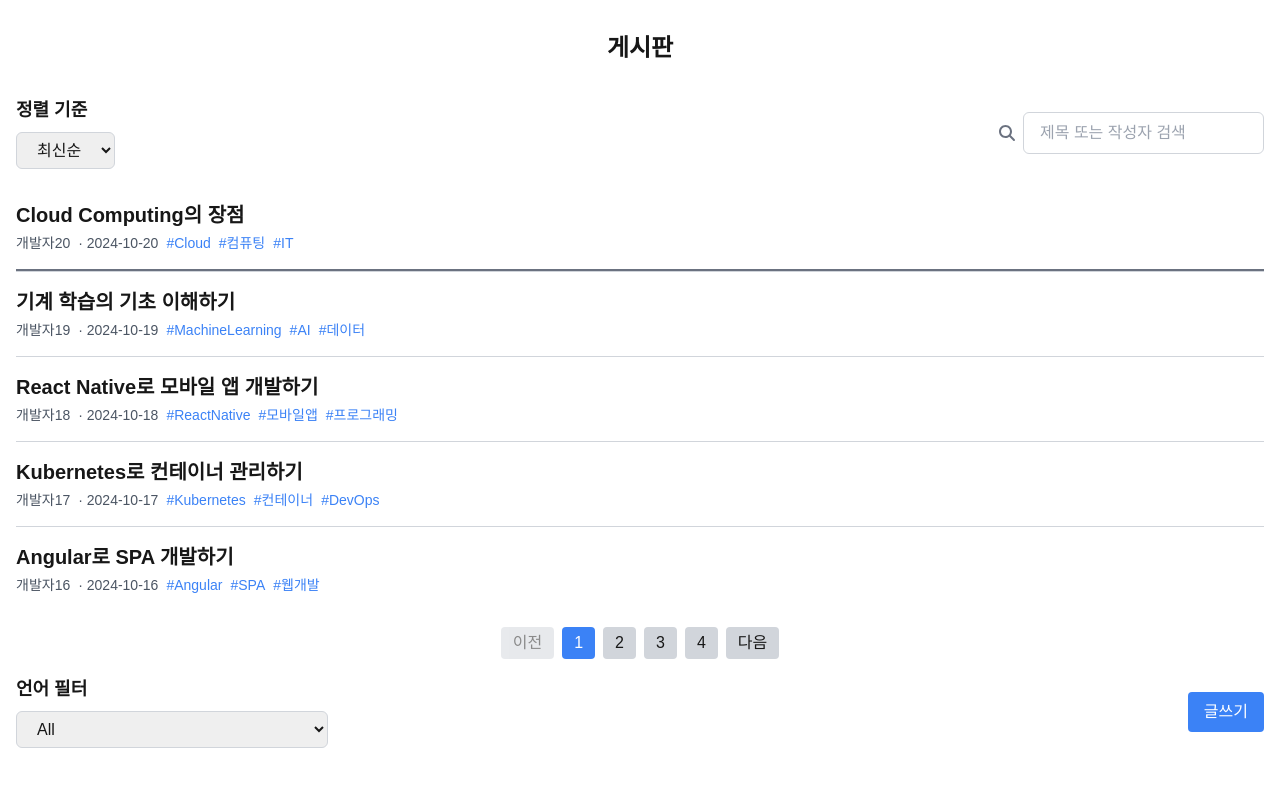
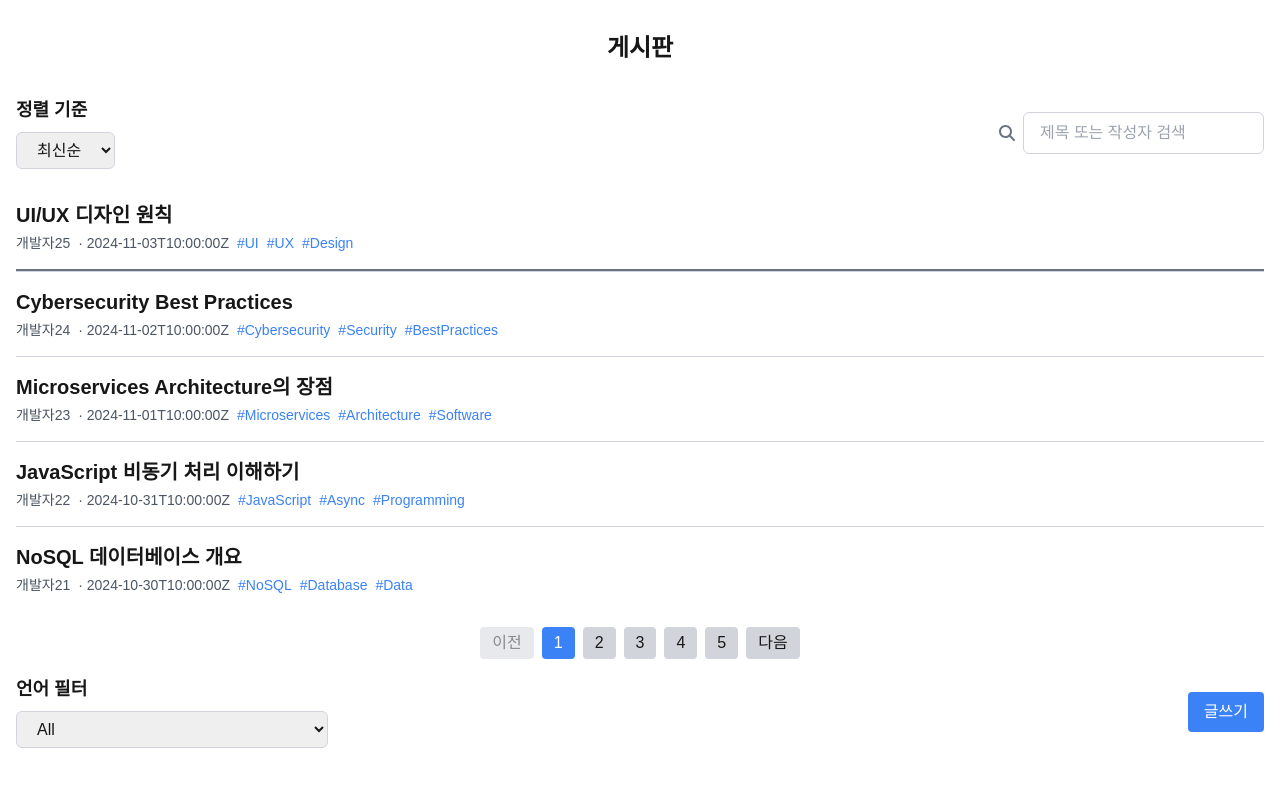
Before and after one commit to songhyein0123/code404, a Next.js app: page /post in a window 1280 px wide. Shown: the top 786 px of the page. Built offline with nearby package versions, Linux system fonts and the light colour scheme.

Commit message:
fix: Mock_Data에 content를 추가

```diff
--- a/src/app/post/_components/PostMockData.ts
+++ b/src/app/post/_components/PostMockData.ts
@@ -1,152 +1,212 @@
-// PostMockData.ts
-
 export interface Post {
     id: number;
     title: string;
     author: string;
     date: string;
     hashtags: string[];
+    content: string; // 추가된 content 속성
 }
 
+// mock data 예시
 export const PostMockData: Post[] = [
     {
         id: 1,
-        title: "TypeScript를 시작하는 방법",
+        title: "React Hooks 완벽 가이드",
         author: "개발자1",
-        date: "2024-10-01",
-        hashtags: ["#TypeScript", "#JavaScript", "#프로그래밍"]
+        date: "2024-10-10T10:00:00Z",
+        hashtags: ["#React", "#Hooks", "#JavaScript"],
+        content: "React Hooks에 대한 심층적인 이해와 다양한 사용법을 소개합니다."
     },
     {
         id: 2,
-        title: "React와 Redux로 상태 관리하기",
+        title: "TypeScript로 안전한 코드 작성하기",
         author: "개발자2",
-        date: "2024-10-02",
-        hashtags: ["#React", "#Redux", "#웹개발"]
+        date: "2024-10-11T10:00:00Z",
+        hashtags: ["#TypeScript", "#JavaScript", "#프로그래밍"],
+        content: "TypeScript를 사용하여 타입 안전성을 확보하는 방법에 대해 다룹니다."
     },
     {
         id: 3,
-        title: "Next.js로 SSR 구현하기",
+        title: "CSS Flexbox와 Grid Layout 비교",
         author: "개발자3",
-        date: "2024-10-03",
-        hashtags: ["#Nextjs", "#SSR", "#React"]
+        date: "2024-10-12T10:00:00Z",
+        hashtags: ["#CSS", "#Flexbox", "#Grid"],
+        content: "Flexbox와 Grid Layout의 차이점과 각각의 장단점에 대해 알아봅니다."
     },
     {
         id: 4,
-        title: "Node.js로 REST API 만들기",
+        title: "Node.js를 활용한 REST API 개발",
         author: "개발자4",
-        date: "2024-10-04",
-        hashtags: ["#Nodejs", "#API", "#백엔드"]
+        date: "2024-10-13T10:00:00Z",
+        hashtags: ["#Nodejs", "#API", "#Backend"],
+        content: "Node.js로 REST API를 개발하는 방법에 대해 설명합니다."
     },
     {
         id: 5,
-        title: "Tailwind CSS로 디자인 쉽게 하기",
+        title: "Git을 이용한 협업 방법",
         author: "개발자5",
-        date: "2024-10-05",
-        hashtags: ["#TailwindCSS", "#디자인", "#프론트엔드"]
+        date: "2024-10-14T10:00:00Z",
+        hashtags: ["#Git", "#협업", "#버전관리"],
+        content: "Git을 활용하여 팀 프로젝트에서 협업하는 방법에 대해 소개합니다."
     },
     {
         id: 6,
-        title: "Python으로 데이터 분석 시작하기",
+        title: "React와 Redux로 상태 관리하기",
         author: "개발자6",
-        date: "2024-10-06",
-        hashtags: ["#Python", "#데이터분석", "#AI"]
+        date: "2024-10-15T10:00:00Z",
+        hashtags: ["#React", "#Redux", "#StateManagement"],
+        content: "Redux를 사용하여 React 애플리케이션의 상태를 효과적으로 관리하는 방법을 다룹니다."
     },
     {
         id: 7,
-        title: "Git과 GitHub로 협업하기",
+        title: "Python과 Flask로 웹 애플리케이션 만들기",
         author: "개발자7",
-        date: "2024-10-07",
-        hashtags: ["#Git", "#GitHub", "#협업"]
+        date: "2024-10-16T10:00:00Z",
+        hashtags: ["#Python", "#Flask", "#WebDevelopment"],
+        content: "Flask를 활용하여 Python으로 웹 애플리케이션을 만드는 과정을 소개합니다."
     },
     {
         id: 8,
-        title: "Docker를 활용한 배포 전략",
+        title: "Vue.js로 SPA 만들기",
         author: "개발자8",
-        date: "2024-10-08",
-        hashtags: ["#Docker", "#배포", "#DevOps"]
+        date: "2024-10-17T10:00:00Z",
+        hashtags: ["#Vue", "#SPA", "#JavaScript"],
+        content: "Vue.js를 사용하여 단일 페이지 애플리케이션(SPA)을 만드는 방법을 다룹니다."
     },
     {
         id: 9,
-        title: "GraphQL로 효율적인 데이터 가져오기",
+        title: "Java로 RESTful 웹 서비스 구축하기",
         author: "개발자9",
-        date: "2024-10-09",
-        hashtags: ["#GraphQL", "#데이터", "#API"]
+        date: "2024-10-18T10:00:00Z",
+        hashtags: ["#Java", "#REST", "#WebServices"],
+        content: "Java로 RESTful 웹 서비스를 구축하는 방법을 상세히 설명합니다."
     },
     {
         id: 10,
-        title: "Jest로 유닛 테스트하기",
+        title: "React Native로 모바일 앱 개발하기",
         author: "개발자10",
-        date: "2024-10-10",
-        hashtags: ["#Jest", "#테스트", "#프론트엔드"]
+        date: "2024-10-19T10:00:00Z",
+        hashtags: ["#ReactNative", "#MobileDevelopment", "#JavaScript"],
+        content: "React Native를 사용하여 모바일 애플리케이션을 개발하는 방법을 다룹니다."
     },
     {
         id: 11,
-        title: "Firebase로 인증 시스템 구축하기",
+        title: "Docker를 이용한 컨테이너화",
         author: "개발자11",
-        date: "2024-10-11",
-        hashtags: ["#Firebase", "#인증", "#백엔드"]
+        date: "2024-10-20T10:00:00Z",
+        hashtags: ["#Docker", "#Containerization", "#DevOps"],
+        content: "Docker를 활용하여 애플리케이션을 컨테이너화하는 방법을 소개합니다."
     },
     {
         id: 12,
-        title: "CSS Grid와 Flexbox 비교하기",
+        title: "GraphQL과 REST API의 차이",
         author: "개발자12",
-        date: "2024-10-12",
-        hashtags: ["#CSS", "#Grid", "#Flexbox"]
+        date: "2024-10-21T10:00:00Z",
+        hashtags: ["#GraphQL", "#REST", "#API"],
+        content: "GraphQL과 REST API의 주요 차이점과 사용 사례를 설명합니다."
     },
     {
         id: 13,
-        title: "웹 접근성을 고려한 개발",
+        title: "AWS를 이용한 클라우드 배포",
         author: "개발자13",
-        date: "2024-10-13",
-        hashtags: ["#웹접근성", "#UX", "#디자인"]
+        date: "2024-10-22T10:00:00Z",
+        hashtags: ["#AWS", "#Cloud", "#Deployment"],
+        content: "AWS를 활용하여 애플리케이션을 클라우드에 배포하는 방법을 다룹니다."
     },
     {
         id: 14,
-        title: "API 보안을 위한 Best Practices",
+        title: "테스트 주도 개발(TDD) 실천하기",
         author: "개발자14",
-        date: "2024-10-14",
-        hashtags: ["#API", "#보안", "#백엔드"]
+        date: "2024-10-23T10:00:00Z",
+        hashtags: ["#TDD", "#Testing", "#SoftwareDevelopment"],
+        content: "테스트 주도 개발(TDD)의 원칙과 실천 방법에 대해 소개합니다."
     },
     {
         id: 15,
-        title: "Sass로 CSS를 더 쉽게 관리하기",
+        title: "CSS Preprocessors: SASS의 사용법",
         author: "개발자15",
-        date: "2024-10-15",
-        hashtags: ["#Sass", "#CSS", "#프론트엔드"]
+        date: "2024-10-24T10:00:00Z",
+        hashtags: ["#CSS", "#SASS", "#Preprocessors"],
+        content: "CSS Preprocessor인 SASS를 사용하는 방법과 이점에 대해 다룹니다."
     },
     {
         id: 16,
-        title: "Angular로 SPA 개발하기",
+        title: "MERN 스택으로 풀스택 애플리케이션 만들기",
         author: "개발자16",
-        date: "2024-10-16",
-        hashtags: ["#Angular", "#SPA", "#웹개발"]
+        date: "2024-10-25T10:00:00Z",
+        hashtags: ["#MERN", "#FullStack", "#JavaScript"],
+        content: "MERN 스택을 활용하여 풀스택 애플리케이션을 만드는 과정을 소개합니다."
     },
     {
         id: 17,
-        title: "Kubernetes로 컨테이너 관리하기",
+        title: "Machine Learning Basics",
         author: "개발자17",
-        date: "2024-10-17",
-        hashtags: ["#Kubernetes", "#컨테이너", "#DevOps"]
+        date: "2024-10-26T10:00:00Z",
+        hashtags: ["#MachineLearning", "#AI", "#DataScience"],
+        content: "기계 학습의 기초와 알고리즘에 대해 알아봅니다."
     },
     {
         id: 18,
-        title: "React Native로 모바일 앱 개발하기",
+        title: "Web Accessibility의 중요성",
         author: "개발자18",
-        date: "2024-10-18",
-        hashtags: ["#ReactNative", "#모바일앱", "#프로그래밍"]
+        date: "2024-10-27T10:00:00Z",
+        hashtags: ["#Accessibility", "#WebDevelopment", "#UX"],
+        content: "웹 접근성의 중요성과 이를 구현하는 방법에 대해 다룹니다."
     },
     {
         id: 19,
-        title: "기계 학습의 기초 이해하기",
+        title: "Performance Optimization in Web Apps",
         author: "개발자19",
-        date: "2024-10-19",
-        hashtags: ["#MachineLearning", "#AI", "#데이터"]
+        date: "2024-10-28T10:00:00Z",
+        hashtags: ["#Performance", "#Optimization", "#WebDevelopment"],
+        content: "웹 애플리케이션 성능 최적화의 기법과 전략에 대해 설명합니다."
     },
     {
         id: 20,
-        title: "Cloud Computing의 장점",
+        title: "DevOps란 무엇인가?",
         author: "개발자20",
-        date: "2024-10-20",
-        hashtags: ["#Cloud", "#컴퓨팅", "#IT"]
+        date: "2024-10-29T10:00:00Z",
+        hashtags: ["#DevOps", "#Collaboration", "#CI/CD"],
+        content: "DevOps의 개념과 효과적인 협업 방안에 대해 알아봅니다."
+    },
+    {
+        id: 21,
+        title: "NoSQL 데이터베이스 개요",
+        author: "개발자21",
+        date: "2024-10-30T10:00:00Z",
+        hashtags: ["#NoSQL", "#Database", "#Data"],
+        content: "NoSQL 데이터베이스의 종류와 사용 사례를 다룹니다."
+    },
+    {
+        id: 22,
+        title: "JavaScript 비동기 처리 이해하기",
+        author: "개발자22",
+        date: "2024-10-31T10:00:00Z",
+        hashtags: ["#JavaScript", "#Async", "#Programming"],
+        content: "JavaScript에서 비동기 처리를 이해하고 활용하는 방법에 대해 설명합니다."
+    },
+    {
+        id: 23,
+        title: "Microservices Architecture의 장점",
+        author: "개발자23",
+        date: "2024-11-01T10:00:00Z",
+        hashtags: ["#Microservices", "#Architecture", "#Software"],
+        content: "Microservices Architecture의 개념과 이점에 대해 알아봅니다."
+    },
+    {
+        id: 24,
+        title: "Cybersecurity Best Practices",
+        author: "개발자24",
+        date: "2024-11-02T10:00:00Z",
+        hashtags: ["#Cybersecurity", "#Security", "#BestPractices"],
+        content: "사이버 보안을 위한 모범 사례와 적용 방법에 대해 설명합니다."
+    },
+    {
+        id: 25,
+        title: "UI/UX 디자인 원칙",
+        author: "개발자25",
+        date: "2024-11-03T10:00:00Z",
+        hashtags: ["#UI", "#UX", "#Design"],
+        content: "효과적인 UI/UX 디자인의 원칙과 적용 방법에 대해 알아봅니다."
     }
 ];
```
